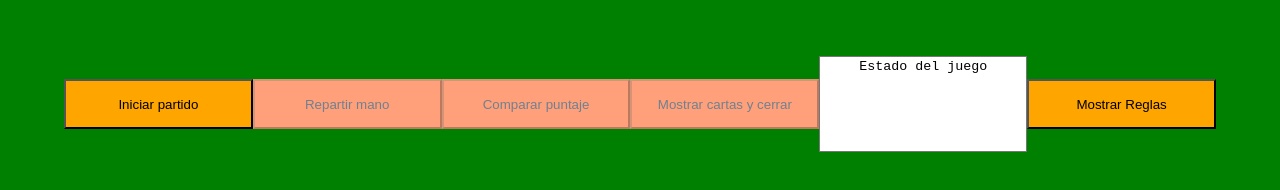
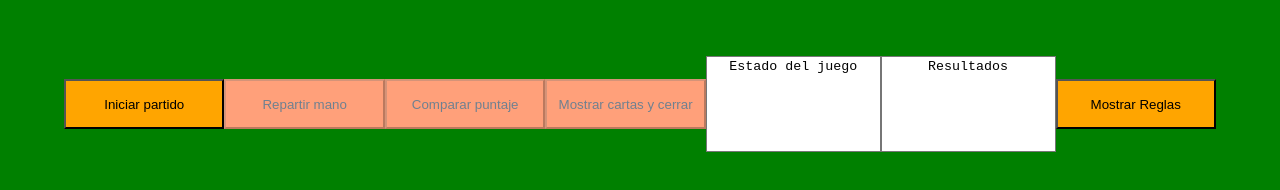
Before and after one commit to MarianoBF/cartas, a website: page index.html in a window 1280 px wide. Drawn offline with Linux system fonts and the light colour scheme; no server answers.

Commit message:
added display status box

```diff
--- a/index.html
+++ b/index.html
@@ -18,6 +18,7 @@
         <button id="puntuar" disabled>Comparar puntaje</button>
         <button id="cerrar" disabled>Mostrar cartas y cerrar</button>
         <textarea class="displayStatus" id="status" cols="25" rows="6" readonly>Estado del juego</textarea>
+        <textarea class="displayStatus" id="results" cols="25" rows="6" readonly>Resultados</textarea>
         <button id="reglas">Mostrar Reglas</button>
     </div>
 
```
